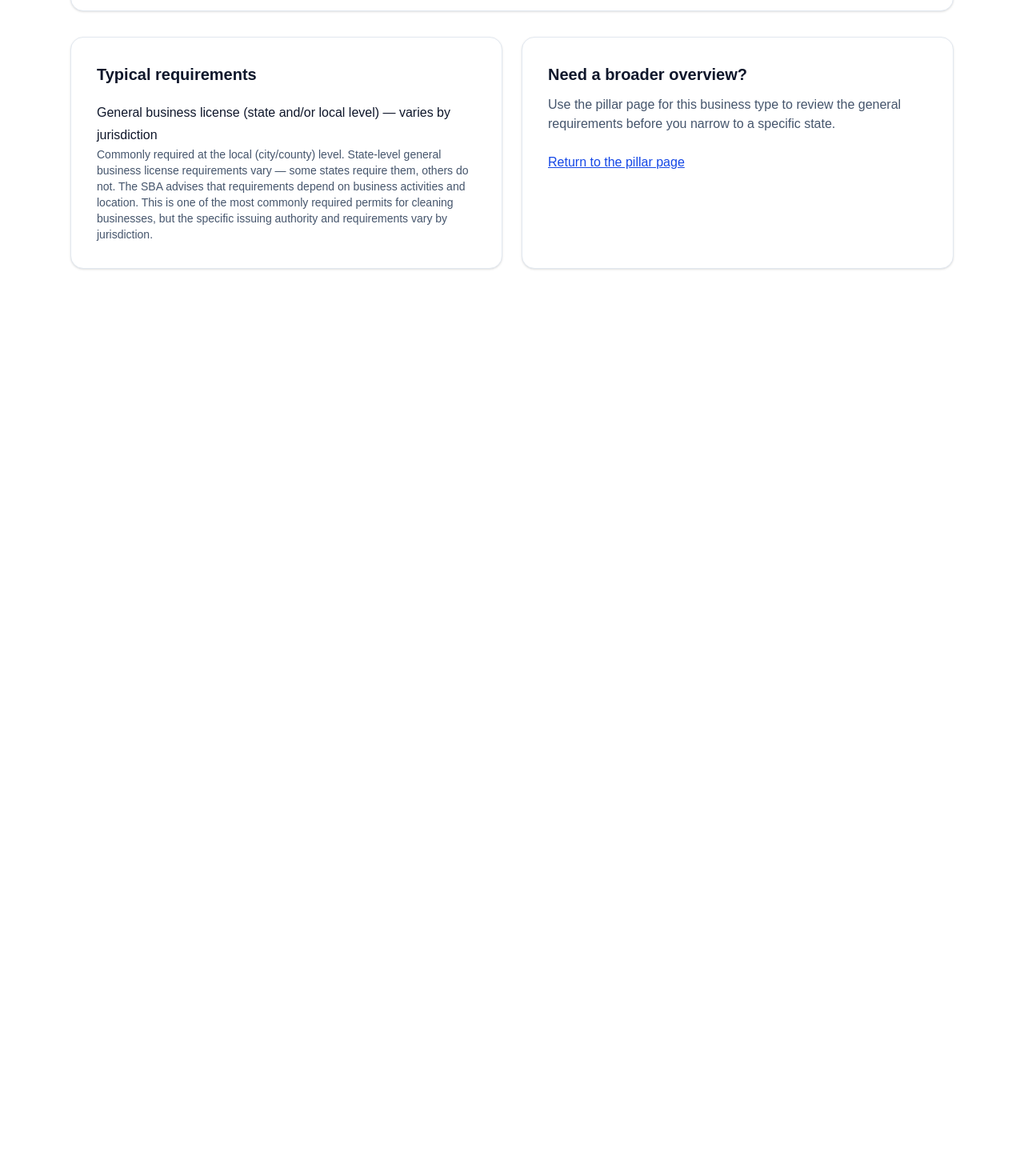
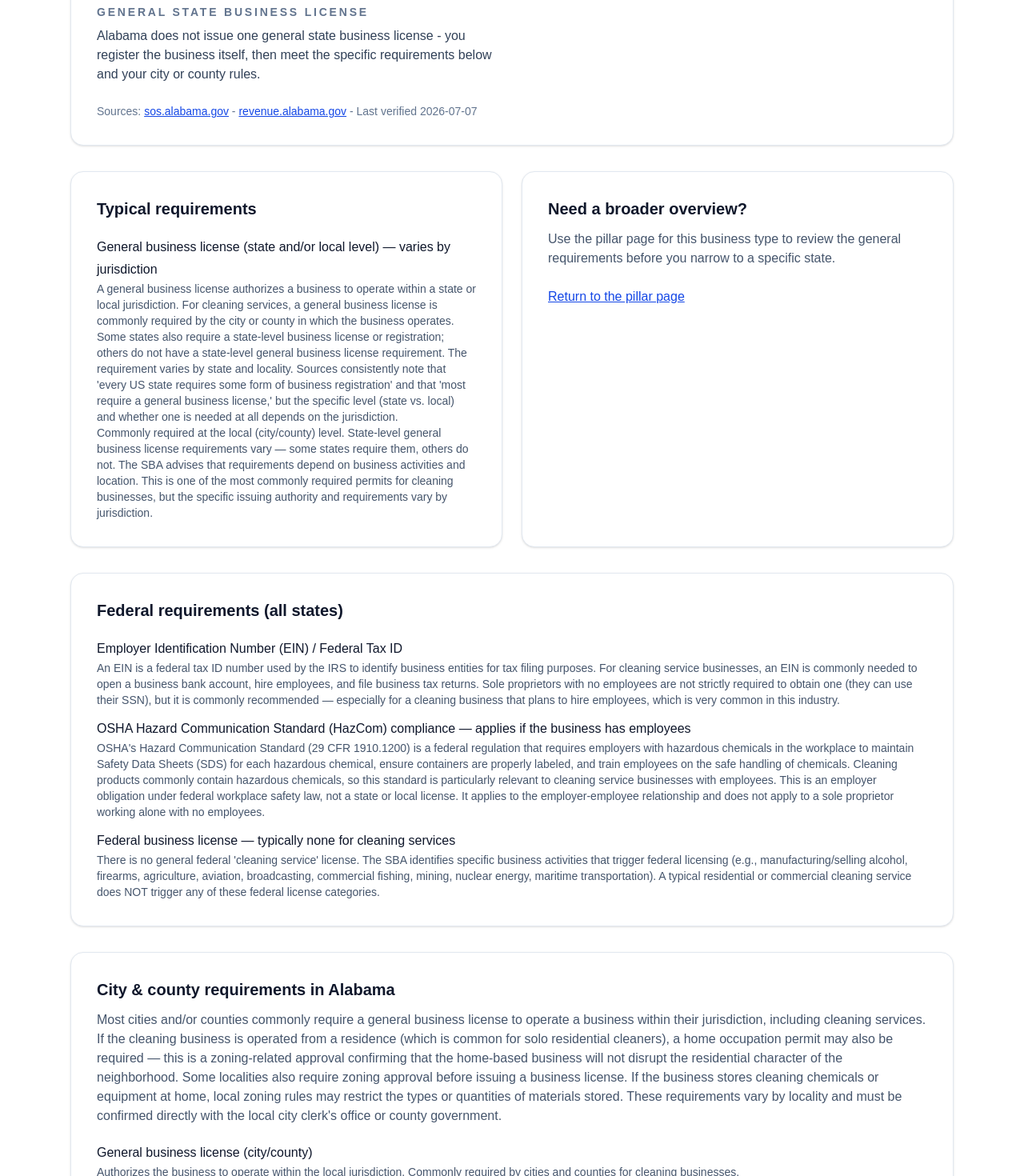
Before and after one commit to nidatiktoker1/Cleared, a Next.js app: page /business-type/cleaning-service/alabama in a window 1280 px wide. Shown: the part 420-1890 px from the top of the page at 80% size. Before the commit the page ends 820 px from the top, so only its background shows below. Built offline with nearby package versions, Linux system fonts and the light colour scheme.

Commit message:
Fix robots sitemap URL, title duplication, data-driven static params; enrich state pages with general-license fact, sources, federal and local sections

```diff
--- a/src/app/business-type/[type]/[state]/page.tsx
+++ b/src/app/business-type/[type]/[state]/page.tsx
@@ -1,14 +1,10 @@
 import Link from "next/link";
 import { notFound } from "next/navigation";
-import { getBusinessTypeStateData, slugify } from "@/lib/content";
+import { getAllBusinessTypeStateParams, getBusinessTypeStateData, slugify } from "@/lib/content";
 import type { Metadata } from "next";
 
 export function generateStaticParams() {
-  return [
-    { type: "cleaning-service", state: "california" },
-    { type: "ecommerce-online-resale", state: "california" },
-    { type: "freelance-consulting-coaching", state: "california" },
-  ];
+  return getAllBusinessTypeStateParams();
 }
 
 export async function generateMetadata({
@@ -26,7 +22,7 @@ export async function generateMetadata({
   }
 
   return {
-    title: `${page.business.definition.label} in ${page.state.state_name} | Cleared`,
+    title: `${page.business.definition.label} in ${page.state.state_name}`,
     description: `A practical licensing guide for ${page.business.definition.label.toLowerCase()} businesses in ${page.state.state_name}.`,
   };
 }
@@ -76,16 +72,45 @@ export default async function BusinessTypeStatePage({
               </a>
             </dd>
           </div>
+          <div>
+            <dt className="text-sm font-semibold uppercase tracking-[0.2em] text-slate-500">General state business license</dt>
+            <dd className="mt-2 text-slate-700">
+              {page.state.has_general_state_business_license
+                ? `${page.state.state_name} requires a general state business license in addition to any trade-specific permits below.`
+                : `${page.state.state_name} does not issue one general state business license - you register the business itself, then meet the specific requirements below and your city or county rules.`}
+            </dd>
+          </div>
+          {page.state.licensing_board_naming_note && page.state.licensing_board_naming_note !== "standard naming" ? (
+            <div>
+              <dt className="text-sm font-semibold uppercase tracking-[0.2em] text-slate-500">State note</dt>
+              <dd className="mt-2 text-slate-700">{page.state.licensing_board_naming_note}</dd>
+            </div>
+          ) : null}
         </dl>
+        {Array.isArray(page.state.source_urls) && page.state.source_urls.length > 0 ? (
+          <p className="mt-6 text-sm text-slate-500">
+            Sources:{" "}
+            {page.state.source_urls.map((url, i) => (
+              <span key={url}>
+                {i > 0 ? " - " : ""}
+                <a className="text-blue-700 underline" href={url} target="_blank" rel="noreferrer">
+                  {(() => { try { return new URL(url).hostname.replace(/^www\./, ""); } catch { return url; } })()}
+                </a>
+              </span>
+            ))}
+            {page.state.last_verified_date ? <> - Last verified {page.state.last_verified_date}</> : null}
+          </p>
+        ) : null}
       </section>
 
       <section className="grid gap-6 lg:grid-cols-2">
         <article className="rounded-2xl border border-slate-200 bg-white p-8 shadow-sm">
           <h2 className="text-xl font-semibold">Typical requirements</h2>
           <ul className="mt-5 space-y-3 text-slate-600">
-            {(Array.isArray(page.business.data.typical_state_requirements) ? page.business.data.typical_state_requirements : []).slice(0, 4).map((item) => (
+            {(Array.isArray(page.business.data.typical_state_requirements) ? page.business.data.typical_state_requirements : []).map((item) => (
               <li key={item.requirement_name} className="leading-7">
                 <span className="font-medium text-slate-900">{item.requirement_name}</span>
+                {item.why_needed ? <span className="block text-sm">{item.why_needed}</span> : null}
                 <span className="block text-sm">{item.how_commonly_required}</span>
               </li>
             ))}
@@ -102,6 +127,40 @@ export default async function BusinessTypeStatePage({
           </Link>
         </article>
       </section>
+
+      {Array.isArray(page.business.data.federal_requirements) && page.business.data.federal_requirements.length > 0 ? (
+        <section className="rounded-2xl border border-slate-200 bg-white p-8 shadow-sm">
+          <h2 className="text-xl font-semibold">Federal requirements (all states)</h2>
+          <ul className="mt-5 space-y-3 text-slate-600">
+            {page.business.data.federal_requirements.map((item) => (
+              <li key={item.requirement_name} className="leading-7">
+                <span className="font-medium text-slate-900">{item.requirement_name}</span>
+                {item.why_needed ? <span className="block text-sm">{item.why_needed}</span> : null}
+              </li>
+            ))}
+          </ul>
+        </section>
+      ) : null}
+
+      {page.business.data.typical_local_requirements ? (
+        <section className="rounded-2xl border border-slate-200 bg-white p-8 shadow-sm">
+          <h2 className="text-xl font-semibold">City &amp; county requirements in {page.state.state_name}</h2>
+          <p className="mt-3 text-slate-600">{page.business.data.typical_local_requirements.general_pattern}</p>
+          {Array.isArray(page.business.data.typical_local_requirements.common_local_permits) && page.business.data.typical_local_requirements.common_local_permits.length > 0 ? (
+            <ul className="mt-5 space-y-3 text-slate-600">
+              {page.business.data.typical_local_requirements.common_local_permits.map((permit) => (
+                <li key={permit.permit_name} className="leading-7">
+                  <span className="font-medium text-slate-900">{permit.permit_name}</span>
+                  {permit.why_needed ? <span className="block text-sm">{permit.why_needed}</span> : null}
+                </li>
+              ))}
+            </ul>
+          ) : null}
+          {page.business.data.typical_local_requirements.caveat ? (
+            <p className="mt-4 text-sm text-slate-500">{page.business.data.typical_local_requirements.caveat}</p>
+          ) : null}
+        </section>
+      ) : null}
     </main>
   );
 }
--- a/src/app/business-type/[type]/page.tsx
+++ b/src/app/business-type/[type]/page.tsx
@@ -23,7 +23,7 @@ export async function generateMetadata({
   }
 
   return {
-    title: `${page.definition.label} licensing guide | Cleared`,
+    title: `${page.definition.label} licensing guide`,
     description: page.definition.description,
   };
 }
@@ -74,7 +74,7 @@ export default async function BusinessTypePage({
         <article className="rounded-2xl border border-slate-200 bg-white p-8 shadow-sm">
           <h2 className="text-xl font-semibold">Typical state-level requirements</h2>
           <ul className="mt-5 space-y-3 text-slate-600">
-            {(Array.isArray(page.data.typical_state_requirements) ? page.data.typical_state_requirements : []).slice(0, 4).map((item) => (
+            {(Array.isArray(page.data.typical_state_requirements) ? page.data.typical_state_requirements : []).map((item) => (
               <li key={item.requirement_name} className="leading-7">
                 <span className="font-medium text-slate-900">{item.requirement_name}</span>
                 <span className="block text-sm">{item.how_commonly_required}</span>
--- a/src/app/layout.tsx
+++ b/src/app/layout.tsx
@@ -13,7 +13,7 @@ const geistMono = Geist_Mono({
 
 export const metadata: Metadata = {
   title: {
-    default: "Cleared | Business licensing guides",
+    default: "Cleared — Business Licensing Guides",
     template: "%s | Cleared",
   },
   description:
--- a/src/app/robots.ts
+++ b/src/app/robots.ts
@@ -6,6 +6,6 @@ export default function robots(): MetadataRoute.Robots {
       userAgent: "*",
       allow: "/",
     },
-    sitemap: "https://cleared.example/sitemap.xml",
+    sitemap: "https://cleared-two.vercel.app/sitemap.xml",
   };
 }
```
